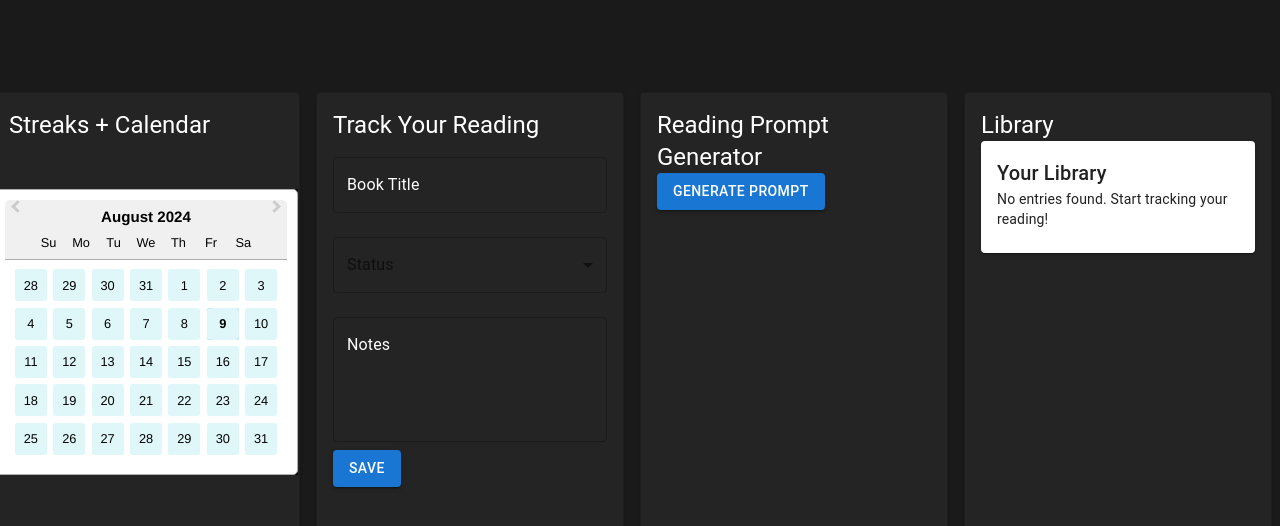
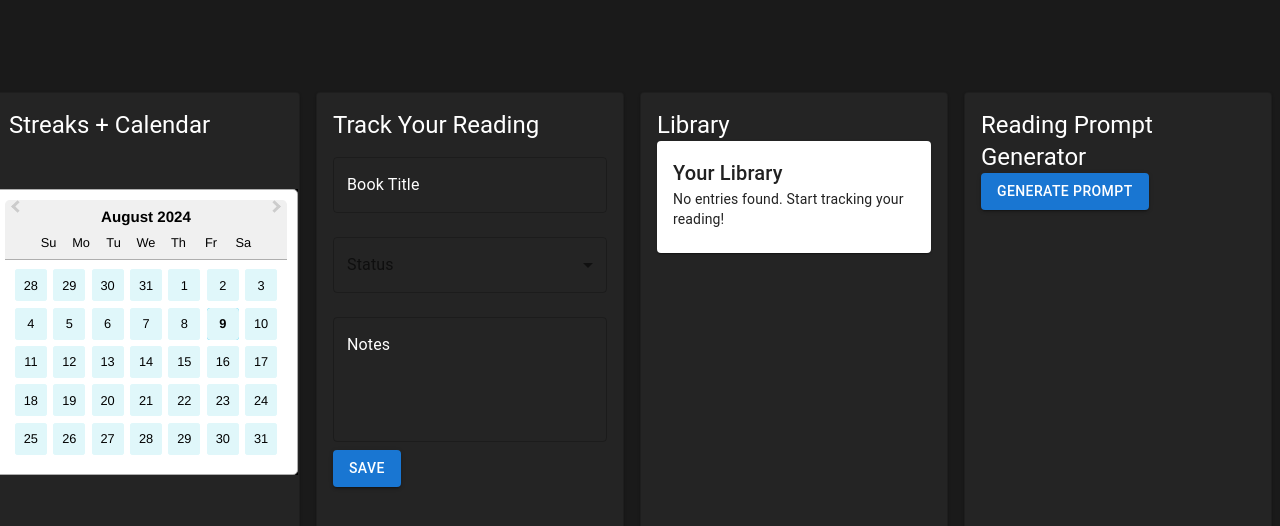
Before and after one commit to danielledonnelly/booksmaxing, a React (Vite) app: page / in a window 1280 px wide. Shown: the top 526 px of the page. Built offline with nearby package versions, Linux system fonts and the light colour scheme.

Commit message:
4 cards!

```diff
--- a/src/Home.jsx
+++ b/src/Home.jsx
@@ -4,7 +4,7 @@ import { Container, Grid, Card, CardContent, Typography } from '@mui/material';
 import StreaksCalendar from './components/StreaksCalendar';
 import BookTracker from './components/BookTracker';
 import PromptGenerator from './components/PromptGenerator';
-import Library from './components/Library'; // Importing the new Library component
+import Library from './components/Library';
 import './index.css';
 
 const Home = () => {
@@ -13,7 +13,6 @@ const Home = () => {
   return (
     <Container maxWidth="xl" style={{ padding: 0 }}>
       <Grid container spacing={2} justifyContent="center">
-        {/* Streaks + Calendar Grid Card */}
         <Grid item xs={12} sm={3} style={{ padding: '0 8px', display: 'flex', justifyContent: 'center' }}>
           <Card className="card">
             <CardContent>
@@ -23,7 +22,6 @@ const Home = () => {
           </Card>
         </Grid>
 
-        {/* Book Progress + Note-taking Card */}
         <Grid item xs={12} sm={3} style={{ padding: '0 8px', display: 'flex', justifyContent: 'center' }}>
           <Card className="card">
             <CardContent>
@@ -33,22 +31,20 @@ const Home = () => {
           </Card>
         </Grid>
 
-        {/* Reading Prompt Generator Card */}
+        <Grid item xs={12} sm={3} style={{ padding: '0 8px', display: 'flex', justifyContent: 'center' }}>
+          <Card className="card">
+            <CardContent>
+              <Typography variant="h5">Library</Typography>
+              <Library entryCounts={entryCounts} setEntryCounts={setEntryCounts} />
+            </CardContent>
+          </Card>
+        </Grid>
+
         <Grid item xs={12} sm={3} style={{ padding: '0 8px', display: 'flex', justifyContent: 'center' }}>
           <Card className="card">
             <CardContent>
               <Typography variant="h5">Reading Prompt Generator</Typography>
               <PromptGenerator />
-            </CardContent>
-          </Card>
-        </Grid>
-
-        {/* Library Card */}
-        <Grid item xs={12} sm={3} style={{ padding: '0 8px', display: 'flex', justifyContent: 'center' }}>
-          <Card className="card">
-            <CardContent>
-              <Typography variant="h5">Library</Typography>
-              <Library entryCounts={entryCounts} setEntryCounts={setEntryCounts} />
             </CardContent>
           </Card>
         </Grid>
```
